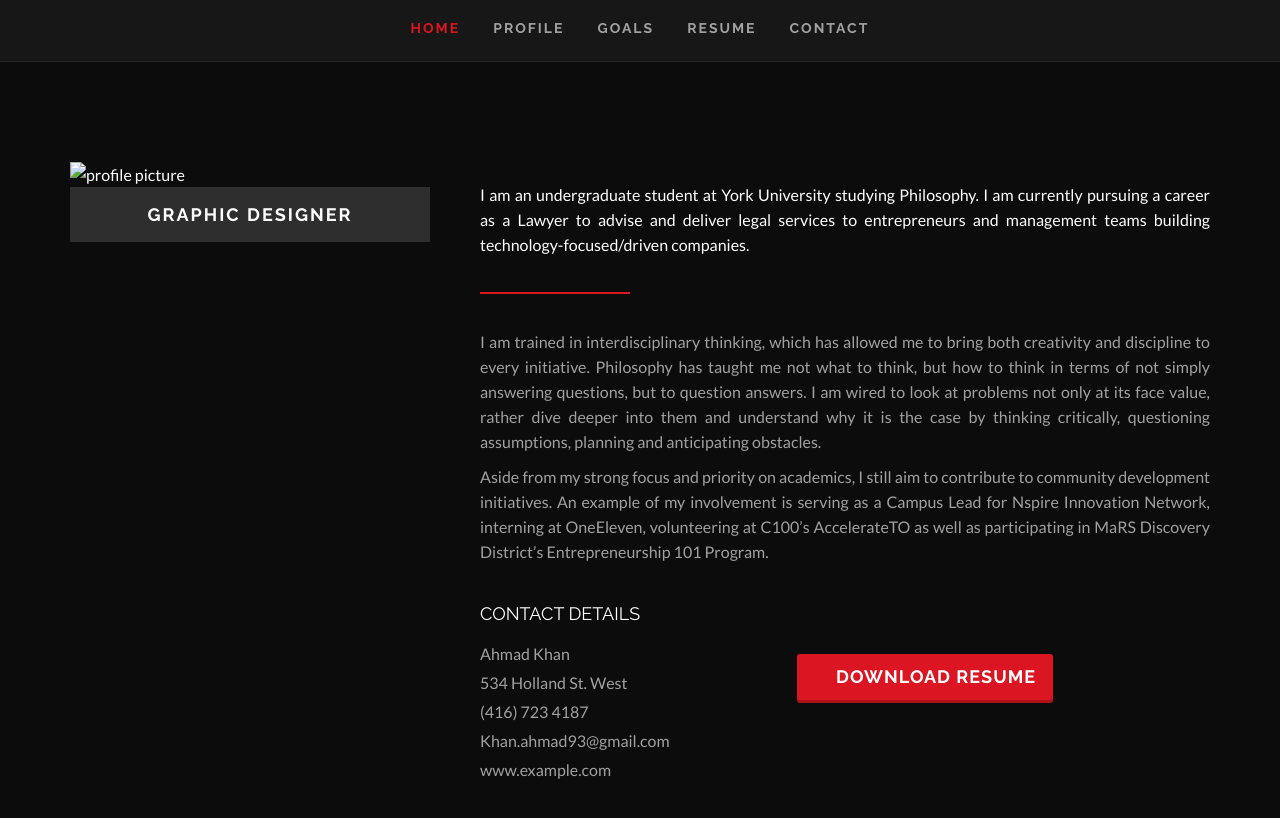
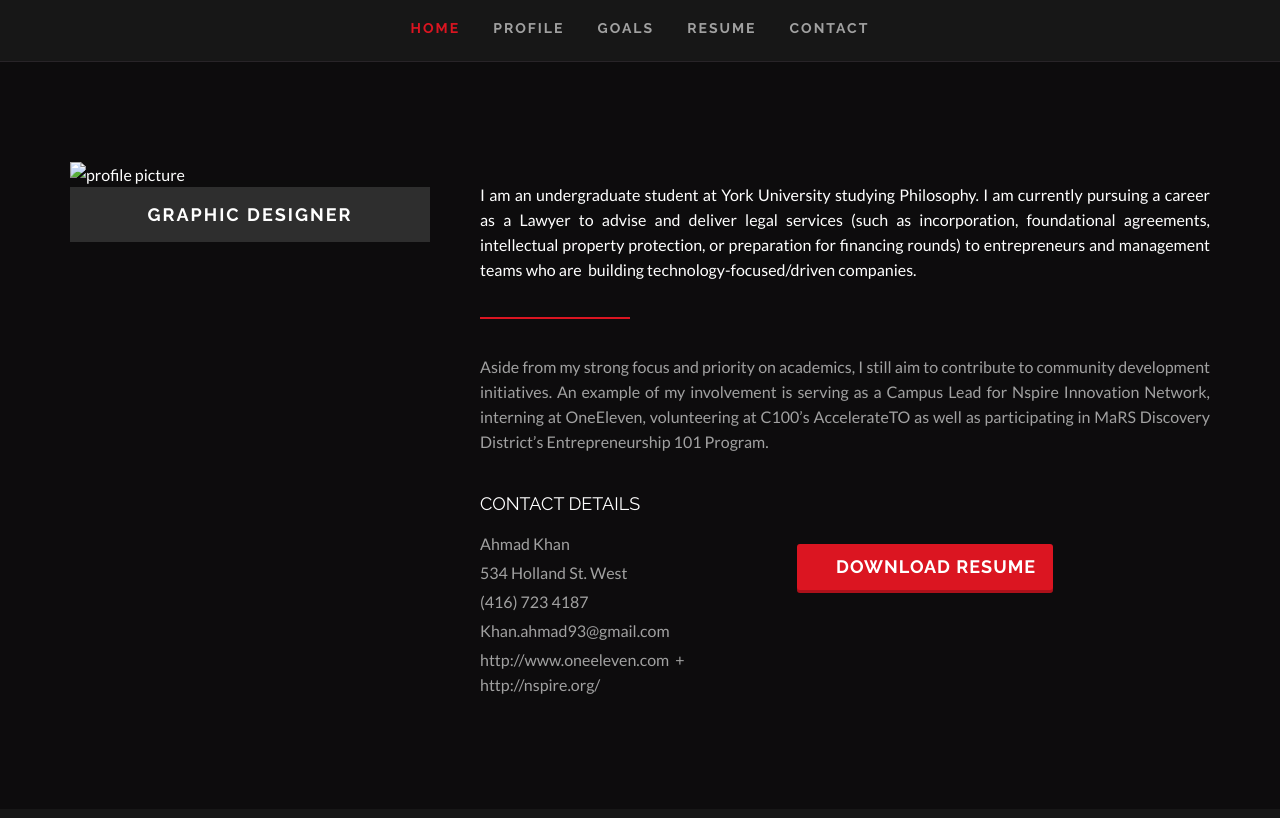
Before and after one commit to clearcareer/AhmadKhan, a Jekyll site: the page built from index.html, in a window 1280 px wide and 900 px high, scrolled down 764 px, cut to the strip 75-893 px from the top of the window. Built offline with Jekyll 4.4.1, drawn with Linux system fonts in a browser that asks for light colours; some web fonts are replaced.

Commit message:
Updated '/index.html' via CloudCannon

```diff
--- a/index.html
+++ b/index.html
@@ -184,13 +184,13 @@
                                 <div class="col-md-12">
                                     <h2 class="section-title editable"></h2>
 
-                                    <p class="editable">I am an undergraduate student at York University studying Philosophy. I am currently pursuing a career as a Lawyer to advise and deliver legal services to entrepreneurs and management teams building technology-focused/driven companies.</p>
+                                    <p class="editable">I am an undergraduate student at York University studying Philosophy. I am currently pursuing a career as a Lawyer to advise and deliver legal services (such as incorporation, foundational agreements, intellectual property protection, or preparation for financing rounds) to entrepreneurs and management teams who are &nbsp;building technology-focused/driven companies.</p>
 
                                     <span class="divider"></span>
 
-                                    <p class="text-grey editable">I am trained in interdisciplinary thinking, which has allowed me to bring both creativity and discipline to every initiative. Philosophy has taught me not what to think, but how to think in terms of not simply answering questions, but to question answers. I am wired to look at problems not only at its face value, rather dive deeper into them and understand why it is the case by thinking critically, questioning assumptions, planning and anticipating obstacles.&nbsp;</p>
+                                    <p class="text-grey editable">Aside from my strong focus and priority on academics, I still aim to contribute to community development initiatives. An example of my involvement is serving as a Campus Lead for Nspire Innovation Network, interning at OneEleven, volunteering at C100&rsquo;s AccelerateTO as well as participating in MaRS Discovery District&rsquo;s Entrepreneurship 101 Program.</p>
 
-                                    <p class="text-grey editable">Aside from my strong focus and priority on academics, I still aim to contribute to community development initiatives. An example of my involvement is serving as a Campus Lead for Nspire Innovation Network, interning at OneEleven, volunteering at C100&rsquo;s AccelerateTO as well as participating in MaRS Discovery District&rsquo;s Entrepreneurship 101 Program.</p>
+                                    <p class="text-grey editable"></p>
                                 </div>
                                 <!-- //.col-md-12 -->
                             </div>
@@ -210,7 +210,7 @@
                                         <li class="editable">534 Holland St. West</li>
                                         <li class="editable">(416) 723 4187</li>
                                         <li class="editable">Khan.ahmad93@gmail.com</li>
-                                        <li class="editable">www.example.com</li>
+                                        <li class="editable">http://www.oneeleven.com &nbsp;+ http://nspire.org/</li>
                                     </ul>
                                 </div>
                                 <!-- //.col-md-5 -->
```
